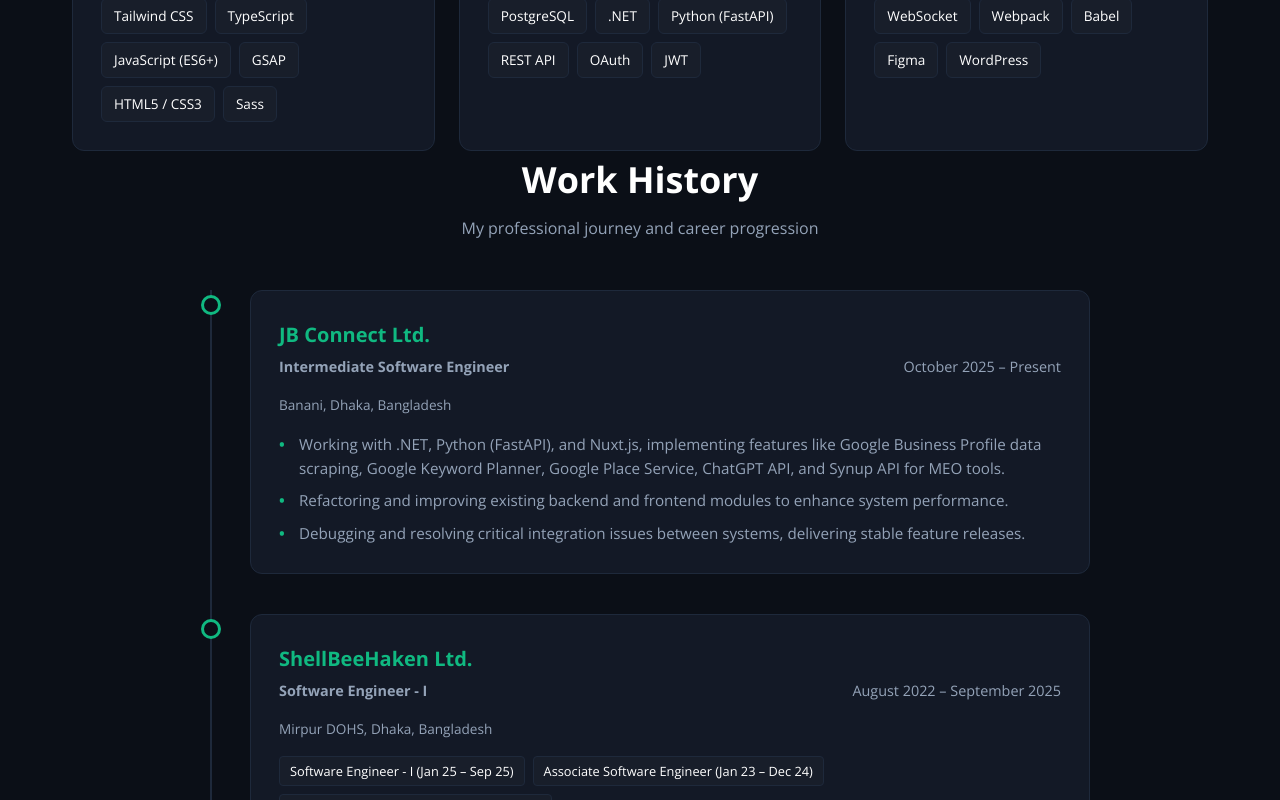
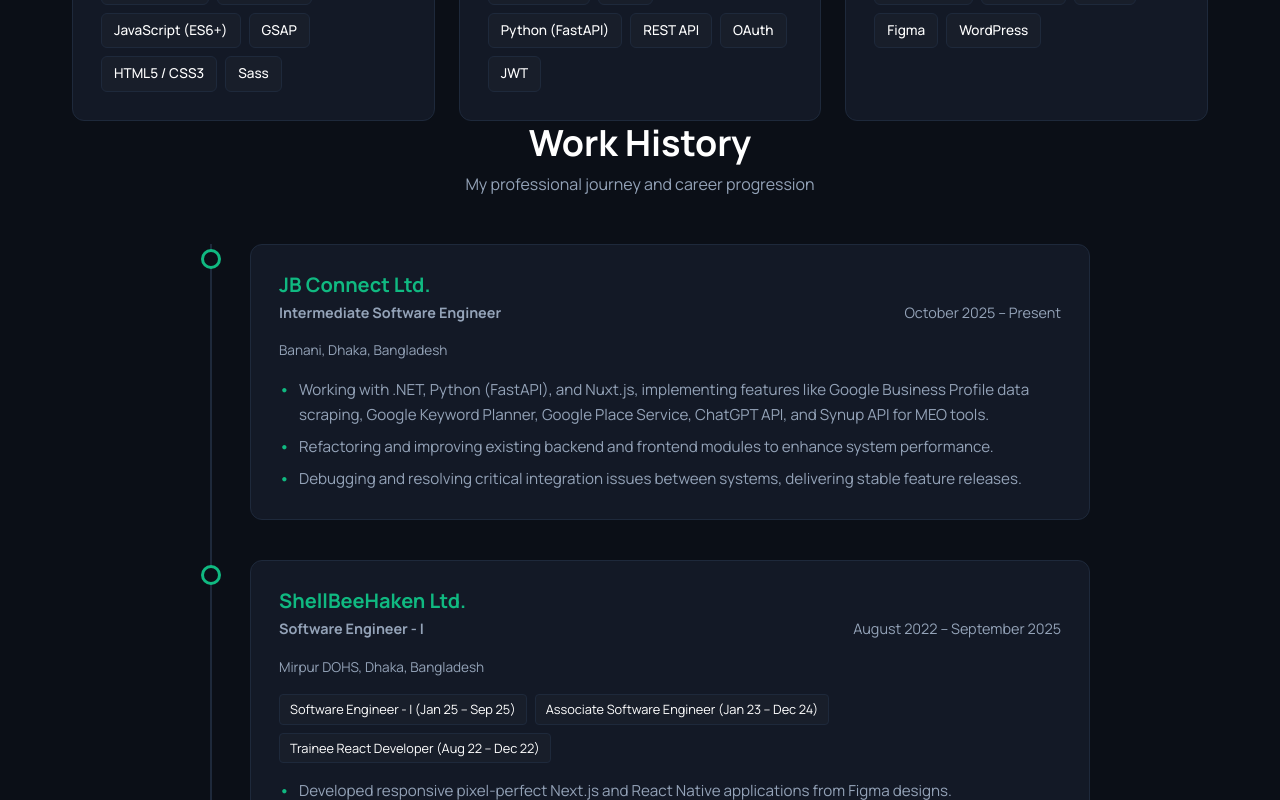
Before and after one commit to jalishmahmud/jalish-mahmud-website, a Next.js app: page / in a window 1280 px wide. Shown: the part 1080-1880 px from the top of the page. Built offline with nearby package versions, Linux system fonts and the light colour scheme; a web font is replaced by a local one.

Commit message:
Change font to manrope

```diff
--- a/app/globals.css
+++ b/app/globals.css
@@ -50,10 +50,24 @@
 body {
     background: var(--bg-dark);
     color: var(--text-main);
+    font-size: 1rem;
     line-height: 1.6;
     overflow-x: hidden;
     transition: background-color .3s ease, color .3s ease;
-    font-family: 'Open Sans', sans-serif;
+    font-family: 'Manrope', sans-serif;
+}
+
+h1,
+h2,
+h3,
+p {
+    text-wrap: pretty;
+}
+
+h1,
+h2,
+h3 {
+    line-height: 1.2;
 }
 
 a {
@@ -75,6 +89,7 @@
     padding: .65rem 1.25rem;
     border-radius: 8px;
     font-size: .9rem;
+    line-height: 1.2;
     font-weight: 600;
     cursor: pointer;
     transition: var(--transition);
--- a/components/Hero/Hero.module.css
+++ b/components/Hero/Hero.module.css
@@ -30,9 +30,9 @@
 }
 
 .hero h1 {
-    font-size: 3.2rem;
+    font-size: clamp(2.65rem, 4.5vw, 3.2rem);
     font-weight: 800;
-    line-height: 1.2;
+    line-height: 1.15;
     margin-bottom: 1.5rem;
     min-height: 160px;
 }
--- a/components/SectionHeader/SectionHeader.module.css
+++ b/components/SectionHeader/SectionHeader.module.css
@@ -6,10 +6,12 @@
 .header h2 {
     font-size: 2.25rem;
     font-weight: 700;
+    line-height: 1.2;
     margin-bottom: 0.5rem;
 }
 
 .header p {
     color: var(--text-muted);
     font-size: 1rem;
+    line-height: 1.5;
 }
--- a/package.json
+++ b/package.json
@@ -9,6 +9,7 @@
     "lint": "next lint"
   },
   "dependencies": {
+    "@fontsource/manrope": "^5.3.0",
     "@fontsource/open-sans": "^5.3.0",
     "next": "latest",
     "react": "latest",
```
Also changed, not shown: app/layout.js (+5 -4 lines), 1 other file (tests, documents, lock files or other folders).
